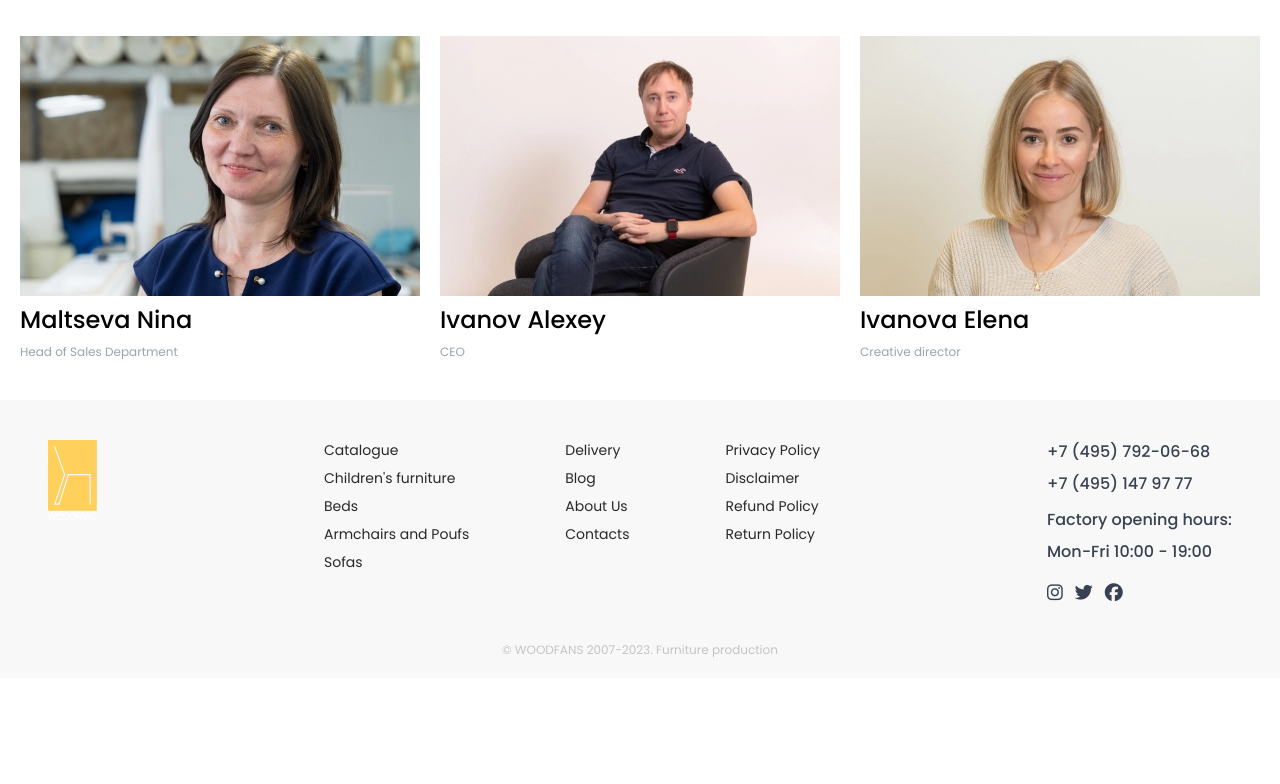
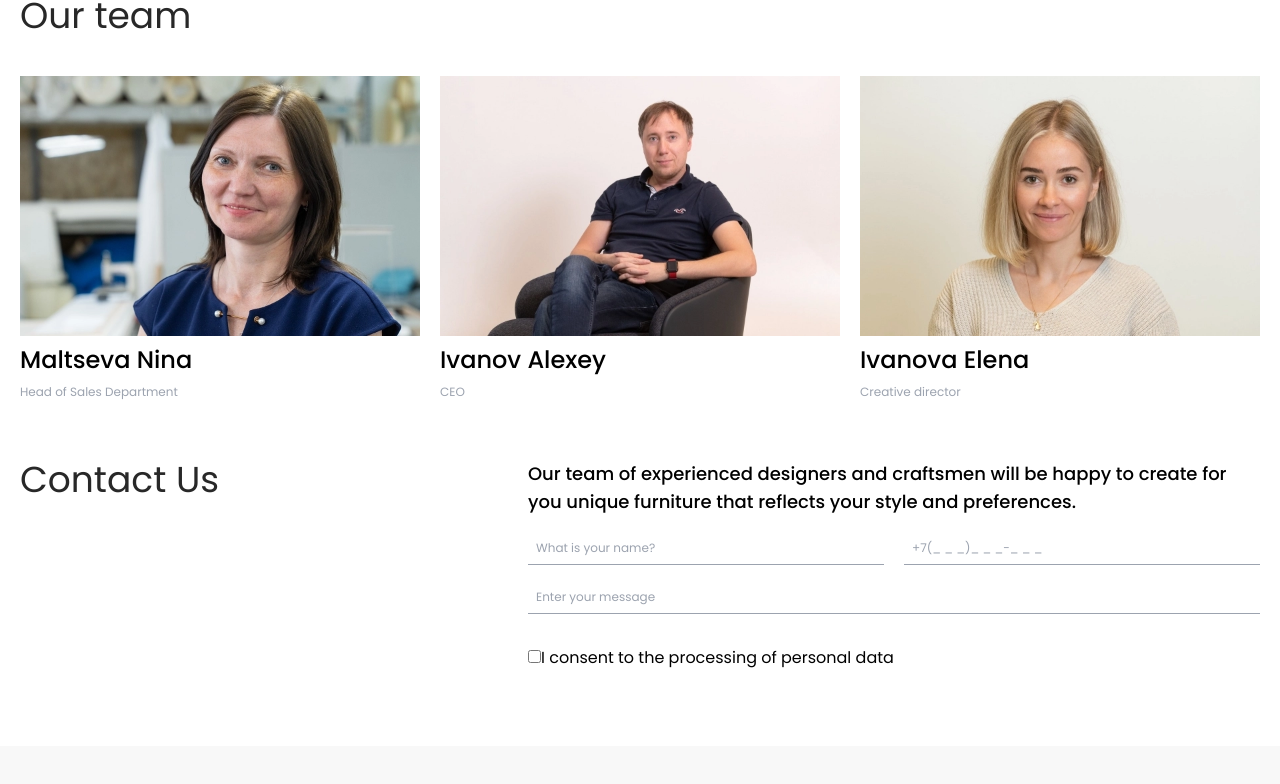
Before and after one commit to raghavbhatirv/wood-fans, a React (Vite) app: page / in a window 1280 px wide. Shown: the part 1994-2778 px from the top of the page. Before the commit the page ends 2672 px from the top, so only its background shows below. Built offline with nearby package versions, Linux system fonts and the light colour scheme; no server answers; the database is empty.

Commit message:
made componts reusable

```diff
--- /dev/null
+++ b/src/Components/Common/RandomProducts.jsx
@@ -0,0 +1,30 @@
+import React, { useState, useEffect } from "react";
+import { useDispatch, useSelector } from "react-redux";
+import { fetchData } from "../../Redux/Products/Action";
+import SingleProductCard from "./SingleProductCard";
+import { filterByCategoryAndNameLength } from "./common";
+function RandomProducts({ selected }) {
+  const dispatch = useDispatch();
+  const [currentProducts, setCurrentProducts] = useState([]);
+  const { productData, loading } = useSelector((store) => store.dataReducer);
+
+  useEffect(() => {
+    dispatch(fetchData());
+  }, []);
+
+  useEffect(() => {
+    filterByCategoryAndNameLength(selected, setCurrentProducts, productData);
+  }, [selected, productData]);
+
+  return (
+    <div className="py-5">
+      <div className="grid grid-cols-2 md:grid-cols-4 gap-5">
+        {currentProducts?.map((product) => (
+          <SingleProductCard key={product.id} {...product} />
+        ))}
+      </div>
+    </div>
+  );
+}
+
+export default RandomProducts;
--- /dev/null
+++ b/src/Components/Common/common.js
@@ -0,0 +1,19 @@
+export function filterByCategoryAndNameLength(category, setCurrentProducts, productData) {
+    if (!productData) {
+        return;
+    }
+
+    const filteredData = productData.filter(
+        (item) =>
+            item.category.toLowerCase() === category.toLowerCase() &&
+            item.name.length <= 20
+    );
+
+    for (let i = filteredData.length - 1; i > 0; i--) {
+        const j = Math.floor(Math.random() * (i + 1));
+        [filteredData[i], filteredData[j]] = [filteredData[j], filteredData[i]];
+    }
+
+    const randomProducts = filteredData.slice(0, 4);
+    setCurrentProducts(randomProducts);
+}
--- a/src/Components/Homepage/BuyersChoice.jsx
+++ b/src/Components/Homepage/BuyersChoice.jsx
@@ -1,38 +1,7 @@
-import React, { useState, useEffect } from "react";
-import { useDispatch, useSelector } from "react-redux";
-import { fetchData } from "../../Redux/Products/Action";
-import SingleProductCard from "./SingleProductCard";
-
+import React, { useState } from "react";
+import RandomProducts from "../Common/RandomProducts";
 function BuyersChoice() {
-  const dispatch = useDispatch();
   const [selected, setSelected] = useState("SOFAS");
-  const [currentProducts, setCurrentProducts] = useState([]);
-  const { productData, loading } = useSelector((store) => store.dataReducer);
-
-  function filterByCategoryAndNameLength(category) {
-    const filteredData = productData.filter(
-      (item) =>
-        item.category.toLowerCase() === category.toLowerCase() &&
-        item.name.length <= 20
-    );
-
-    for (let i = filteredData.length - 1; i > 0; i--) {
-      const j = Math.floor(Math.random() * (i + 1));
-      [filteredData[i], filteredData[j]] = [filteredData[j], filteredData[i]];
-    }
-
-    const randomProducts = filteredData.slice(0, 4);
-
-    setCurrentProducts(randomProducts);
-  }
-
-  useEffect(() => {
-    dispatch(fetchData());
-  }, []);
-
-  useEffect(() => {
-    filterByCategoryAndNameLength(selected);
-  }, [selected, productData]);
 
   return (
     <div className="pt-10">
@@ -86,14 +55,7 @@ function BuyersChoice() {
           <p className="pb-2 underline cursor-pointer">GO TO CATALOG</p>
         </div>
       </div>
-
-      <div className="py-5">
-        <div className="grid grid-cols-2 md:grid-cols-4 gap-5">
-          {currentProducts?.map((product) => (
-            <SingleProductCard key={product.id} {...product} />
-          ))}
-        </div>
-      </div>
+      <RandomProducts selected={selected} />
     </div>
   );
 }
--- /dev/null
+++ b/src/Components/Homepage/ContactUs.jsx
@@ -0,0 +1,55 @@
+import React from "react";
+
+function ContactUs() {
+  return (
+    <div className="py-5 flex gap-5">
+      <div className="w-2/5">
+        <h3 className="text-dark text-4xl ">Contact Us</h3>
+      </div>
+      <div className="w-3/5">
+        <div className="flex flex-col gap-4">
+          <p className="font-medium text-lg">
+            Our team of experienced designers and craftsmen will be happy to
+            create for you unique furniture that reflects your style and
+            preferences.
+          </p>
+          <div className="flex gap-5 text-xs">
+            <input
+              type="text"
+              name="name"
+              placeholder="What is your name?"
+              className="w-1/2 border-b border-gray-400 p-2"
+            />
+            <input
+              type="tel"
+              name="number"
+              placeholder="+7(_ _ _)_ _ _-_ _ _"
+              className="w-1/2 border-b border-gray-400 p-2"
+            />
+          </div>
+          <div className="text-xs">
+            <input
+              type="text"
+              name="message"
+              placeholder="Enter your message"
+              className="w-full border-b border-gray-400 p-2"
+            />
+          </div>
+        </div>
+        <div className="py-8">
+          <div>
+            <input type="checkbox" />
+            <label htmlFor="checkbox">
+              I consent to the processing of personal data
+            </label>
+          </div>
+          <div>
+            <button></button>
+          </div>
+        </div>
+      </div>
+    </div>
+  );
+}
+
+export default ContactUs;
--- a/src/Components/Homepage/PhotoGallery.jsx
+++ b/src/Components/Homepage/PhotoGallery.jsx
@@ -4,9 +4,9 @@ function PhotoGallery() {
   return (
     <div className="py-5">
       <div>
-        <h3 className="text-dark text-4xl py-5">Photo gallery of our works</h3>
+        <h3 className="text-dark text-4xl py-10">Photo gallery of our works</h3>
       </div>
-      <div className="grid grid-cols-1 sm:grid-cols-2 md:grid-cols-3 lg:grid-cols-4 gap-4">
+      <div className="grid  sm:grid-cols-2 md:grid-cols-4 gap-4">
         <div className="flex flex-col gap-5">
           <img
             className="object-cover h-96"
--- a/src/Pages/Home.jsx
+++ b/src/Pages/Home.jsx
@@ -6,6 +6,7 @@ import OurTeam from "../Components/Homepage/OurTeam";
 import { useDispatch, useSelector } from "react-redux";
 import { fetchData } from "../Redux/Products/Action";
 import PhotoGallery from "../Components/Homepage/PhotoGallery";
+import ContactUs from "../Components/Homepage/ContactUs";
 function Home() {
   return (
     <div>
@@ -15,6 +16,7 @@ function Home() {
         <FactoryOrderPortfolio />
         <PhotoGallery />
         <OurTeam />
+        <ContactUs />
       </div>
     </div>
   );
```
Also changed, not shown: src/Components/Common/SingleProductCard.jsx (renamed from src/Components/Homepage/SingleProductCard.jsx).
